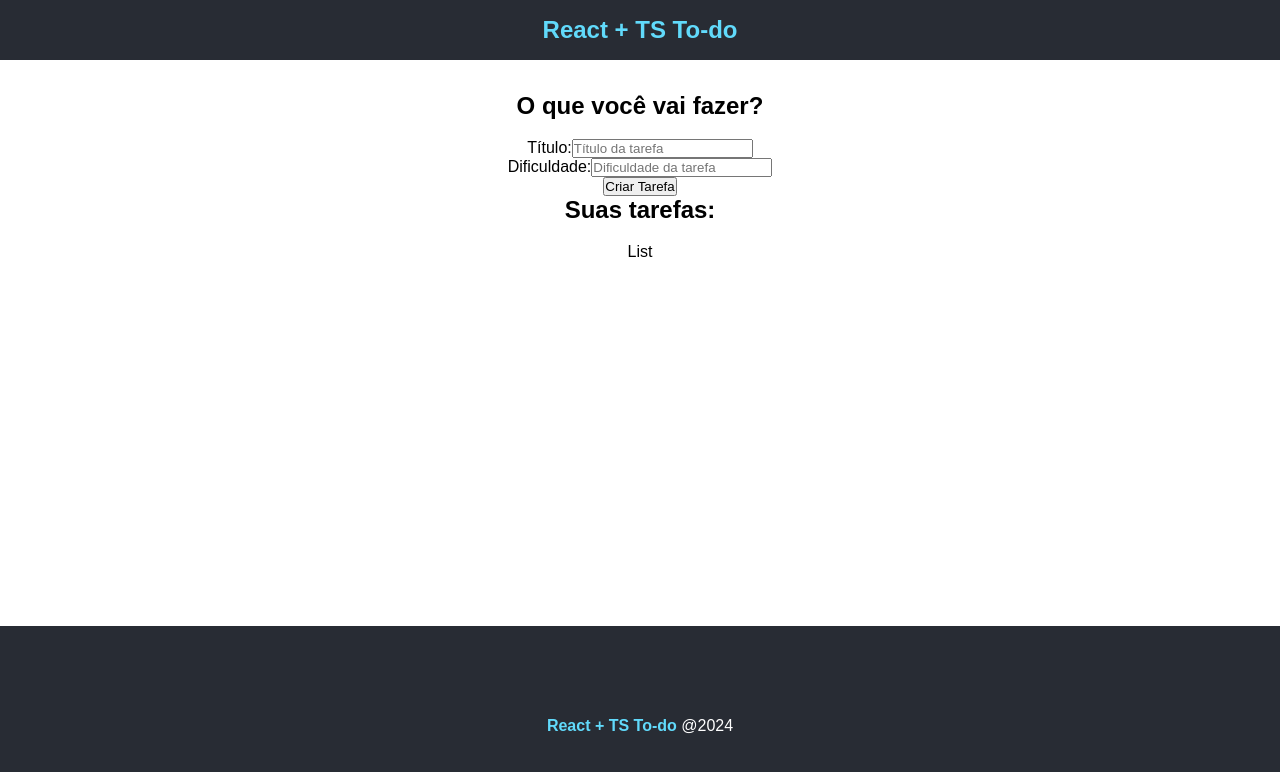
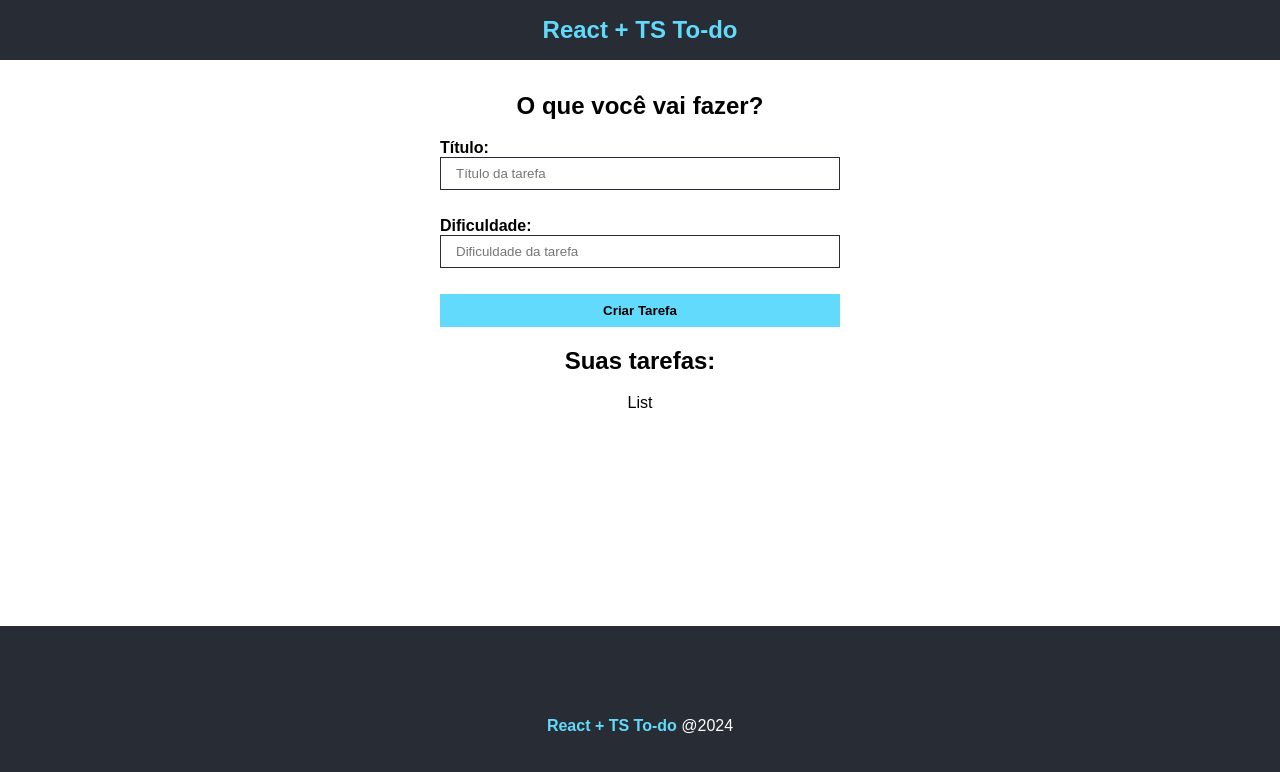
Before and after one commit to Jefferson-Duartte/Todo-List-com-React-TS, a React (Vite) app: page / in a window 1280 px wide. Shown: the top 772 px of the page. Built offline with nearby package versions, Linux system fonts and the light colour scheme.

Commit message:
:lipstick: feat: Estilização do formulário de cadastro de nova tarefa

```diff
--- a/src/components/TaskForm/TaskForm.module.css
+++ b/src/components/TaskForm/TaskForm.module.css
@@ -0,0 +1,35 @@
+.form {
+  display: flex;
+  flex-direction: column;
+  max-width: 400px;
+  margin: 0 auto;
+}
+
+.form input {
+  padding: 8px 15px;
+  margin-bottom: 1.5em;
+  border-radius: 0;
+  border: 1px solid #282c34;
+}
+
+.form input[type="submit"] {
+  background-color: #61dafb;
+  border: 1px solid #61dafb;
+  color: #000;
+  transition: 0.5s;
+  cursor: pointer;
+  font-weight: bold;
+}
+
+.form input[type="submit"]:hover {
+  background-color: #fff;
+  border-color: #282c34;
+}
+
+.input_container label {
+  font-weight: bold;
+  margin-bottom: 0.4em;
+  display: flex;
+  flex-direction: column;
+  text-align: left;
+}
--- a/src/components/TaskForm/TaskForm.tsx
+++ b/src/components/TaskForm/TaskForm.tsx
@@ -1,3 +1,4 @@
+import styles from "./TaskForm.module.css"
 
 interface Props {
   btnText: string
@@ -5,14 +6,14 @@
 
 const TaskForm = ({btnText}: Props) => {
   return (
-    <form>
-      <div>
+    <form className={styles.form}>
+      <div className={styles.input_container}>
         <label>
           Título:
           <input type="text" placeholder="Título da tarefa" />
         </label>
       </div>
-      <div>
+      <div className={styles.input_container}>
         <label>
           Dificuldade:
           <input type="text" placeholder="Dificuldade da tarefa" />
```
